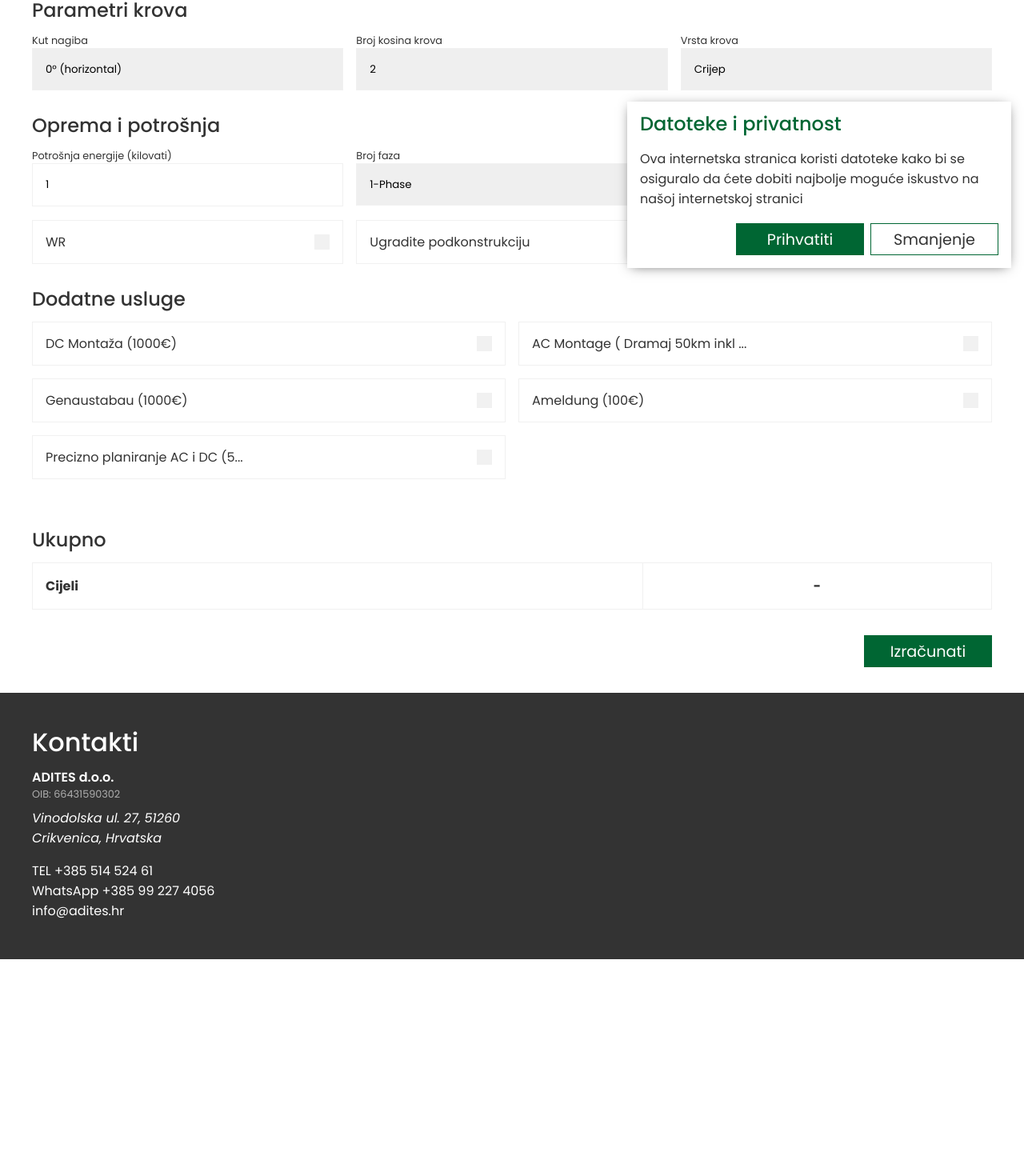
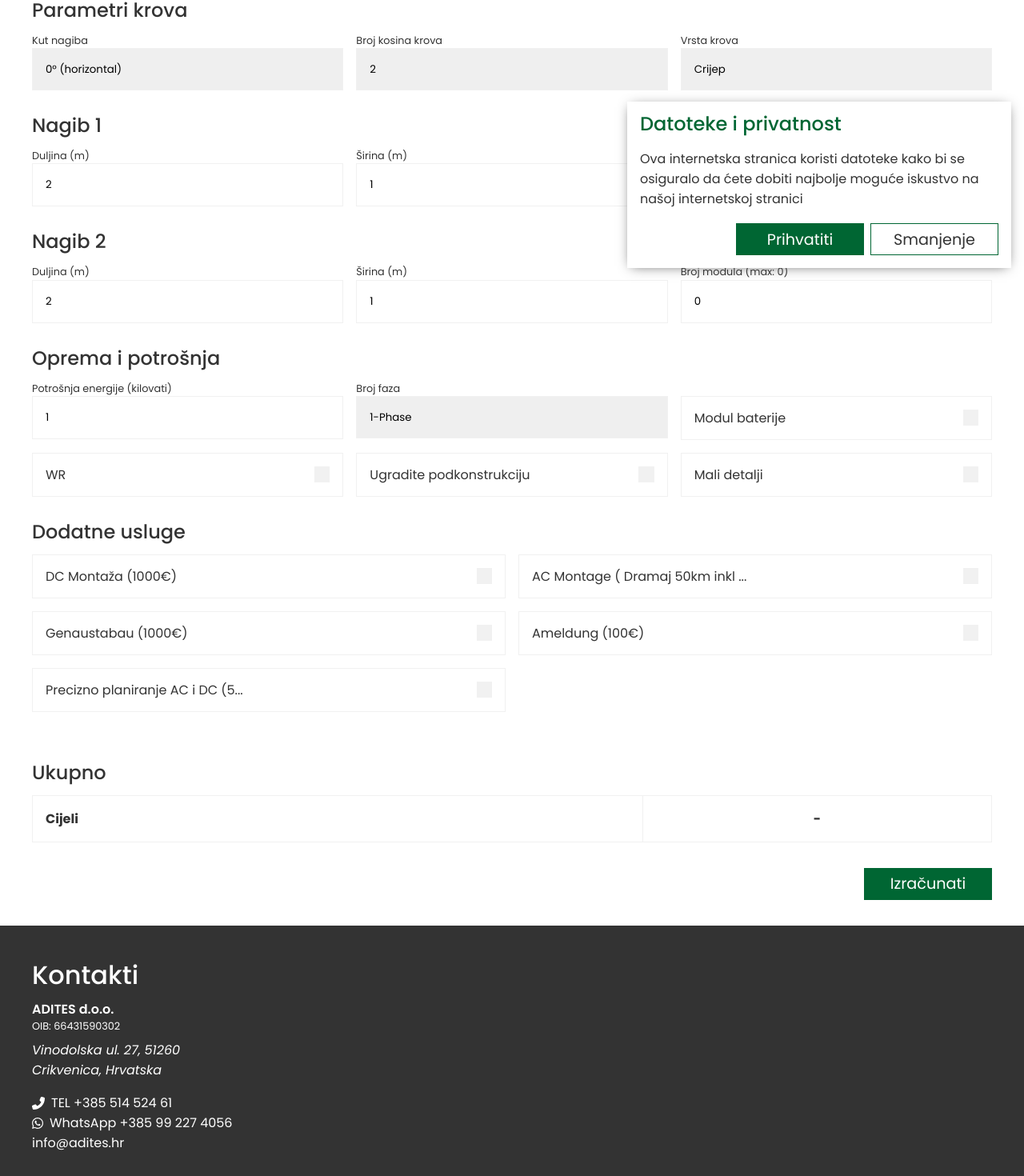
Before and after one commit to Nitrosick/Adites, a Nuxt app: page /calculator in a window 1280 px wide. Shown: the part 449-1919 px from the top of the page at 80% size. Before the commit the page ends 1645 px from the top, so only its background shows below. Built offline with nearby package versions, Linux system fonts and the light colour scheme.

Commit message:
Seller info changed + Slope titles

```diff
--- a/components/app/Footer.vue
+++ b/components/app/Footer.vue
@@ -18,12 +18,14 @@
         href="tel:+38551452461"
         class="footer-link"
       >
+        <Icon img="phone-alt" />
         TEL +385 514 524 61
       </a>
       <a
         href="tel:+385992274056"
         class="footer-link"
       >
+        <Icon img="whatsapp" collection="fab" />
         WhatsApp +385 99 227 4056
       </a>
       <a
@@ -69,7 +71,6 @@ const translates = {
 
   &-oib {
     font-size: $font-size-sm;
-    opacity: 0.6;
     margin-bottom: 0.5rem;
   }
 
@@ -78,6 +79,9 @@ const translates = {
   }
 
   &-link {
+    display: flex;
+    align-items: center;
+    gap: 0.5rem;
     color: $color-white;
   }
 }
--- a/components/ui/Icon.vue
+++ b/components/ui/Icon.vue
@@ -1,17 +1,12 @@
 <template>
   <ClientOnly>
-    <FontAwesomeIcon :icon="`fas fa-${img}`" />
+    <FontAwesomeIcon :icon="`${collection} fa-${img}`" />
   </ClientOnly>
 </template>
 
 <script setup>
 defineProps({
-  img: {
-    type: String,
-    required: true
-  }
+  img: { type: String, required: true },
+  collection: { type: String, default: 'fas' }
 })
 </script>
-
-<style lang="scss" scoped>
-</style>
--- a/const/persons.js
+++ b/const/persons.js
@@ -1,9 +1,9 @@
 export const persons = [
   {
-    id: 'rustam-muhamadiev',
-    name: 'Rustam Muhamadiev',
+    id: 'daniel-kirka',
+    name: 'Daniel Kirka',
     city: { en: 'Crikvenica', de: 'Crikvenica', hr: 'Crikvenica' },
-    email: 'info@adites.hr',
+    email: 'solar@adites.hr',
     phone: '+385 99 2274 056',
     photo: 'berator.jpg',
     berator: { en: 'From Crikvenica Berator', de: 'Aus Crikvenica Berator', hr: 'Iz Crikvenice Berator' },
--- a/pages/calculator.vue
+++ b/pages/calculator.vue
@@ -75,10 +75,12 @@
         />
       </div>
 
-      <div
-        v-show="sended"
-        class="roof-slope"
-      >
+      <div class="roof-slope">
+        <h3
+          v-if="+data.slopes === 2"
+          class="calculator-subtitle"
+          v-html="translates[ln].slope + ' 1'"
+        />
         <Input
           id="length_1"
           type="number"
@@ -105,15 +107,20 @@
           v-model="data.first.modules"
         />
         <Roof
+          v-show="sended"
           :data="data"
           :panel="panel"
         />
       </div>
 
       <div
-        v-show="sended && +data.slopes === 2"
+        v-show="+data.slopes === 2"
         class="roof-slope"
       >
+        <h3
+          class="calculator-subtitle"
+          v-html="translates[ln].slope + ' 2'"
+        />
         <Input
           id="length_2"
           type="number"
@@ -140,6 +147,7 @@
           v-model="data.second.modules"
         />
         <Roof
+          v-show="sended"
           slope="second"
           :data="data"
           :panel="panel"
@@ -343,6 +351,7 @@ const translates = {
     length: 'Length',
     width: 'Width',
     angle: 'Tilt angle',
+    slope: 'Slope',
     slopes: 'Number of roof slopes',
     modulesCount: 'Modules quantity',
     battery: 'Battery module',
@@ -377,6 +386,7 @@ const translates = {
     length: 'Länge',
     width: 'Breite',
     angle: 'Neigungswinkel',
+    slope: 'Piste',
     slopes: 'Anzahl der dachschrägen',
     modulesCount: 'Anzahl der Module',
     battery: 'Batteriemodul',
@@ -411,6 +421,7 @@ const translates = {
     length: 'Duljina',
     width: 'Širina',
     angle: 'Kut nagiba',
+    slope: 'Nagib',
     slopes: 'Broj kosina krova',
     modulesCount: 'Broj modula',
     battery: 'Modul baterije',
--- a/plugins/fontawesome.js
+++ b/plugins/fontawesome.js
@@ -1,8 +1,9 @@
 import { library, config } from '@fortawesome/fontawesome-svg-core'
 import { FontAwesomeIcon } from '@fortawesome/vue-fontawesome'
 import { fas } from '@fortawesome/free-solid-svg-icons'
+import { fab } from '@fortawesome/free-brands-svg-icons'
 
-library.add(fas)
+library.add(fas, fab)
 
 config.autoAddCss = false
 
```
